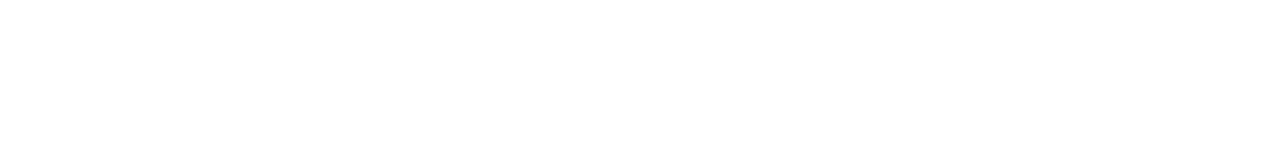
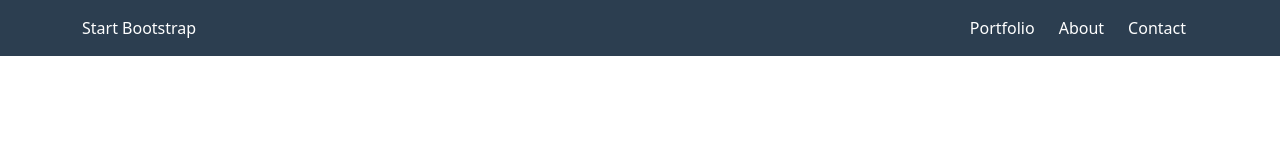
Before and after one commit to rennavittorio/html-css-bootstrap-freelancer, a plain HTML site: page index.html in a window 1280 px wide. Drawn offline with nearby package versions, Linux system fonts and the light colour scheme.

Commit message:
ADD header added + responsive

```diff
--- a/css/style.css
+++ b/css/style.css
@@ -0,0 +1,64 @@
+/* // X-Small devices (portrait phones, less than 576px)
+// No media query for `xs` since this is the default in Bootstrap */
+
+:root {
+    --greyblue: #2C3E50;
+    --bluegreen: #1ABC9C;
+    --lightgreyblue: #3A546D;
+    --white: white;
+}
+
+/* reset rules and debug */
+ul, ol, li, menu {
+    list-style: none;
+}
+
+a {
+    text-decoration: none;
+    color: currentColor;
+}
+
+.debug .container,
+.debug .row,
+.debug .col {
+    border: 2px dashed black;
+    padding: 10px;
+}
+/* end */
+
+/* general rules */
+* {
+    color: var(--white);
+}
+
+/* header rules */
+.header {
+    background-color: var(--greyblue);
+}
+
+
+/* reponsive */
+/* // Small devices (landscape phones, 576px and up) */
+@media (min-width: 576px) {
+
+}
+
+/* // Medium devices (tablets, 768px and up) */
+@media (min-width: 768px) {
+
+}
+
+/* // Large devices (desktops, 992px and up) */
+@media (min-width: 992px) {
+
+}
+
+/* // X-Large devices (large desktops, 1200px and up) */
+@media (min-width: 1200px) {
+
+}
+
+/* // XX-Large devices (larger desktops, 1400px and up) */
+@media (min-width: 1400px) {
+
+}
--- a/index.html
+++ b/index.html
@@ -5,10 +5,61 @@
     <meta http-equiv="X-UA-Compatible" content="IE=edge">
     <meta name="viewport" content="width=device-width, initial-scale=1.0">
     <link href="https://cdn.jsdelivr.net/npm/bootstrap@5.3.0-alpha1/dist/css/bootstrap.min.css" rel="stylesheet" integrity="sha384-GLhlTQ8iRABdZLl6O3oVMWSktQOp6b7In1Zl3/Jr59b6EGGoI1aFkw7cmDA6j6gD" crossorigin="anonymous">
+    <script src="https://kit.fontawesome.com/dafebc6938.js" crossorigin="anonymous"></script>
     <link rel="stylesheet" href="./css/style.css">
     <title>Freelancer</title>
 </head>
-<body>
+<body class="debug-">
+
+    <header class="header">
+        <section class="section py-3">
+            <div class="container">
+                <div class="row align-items-center">
+                    <div class="col">
+                        <div class="logo">
+                            Start Bootstrap
+                        </div>
+                    </div>
+                    <div class="col">
+                        <ul class="nav__menu row m-0 p-0 justify-content-end align-items-center">
+                            <li class="nav__item col-auto text-end d-none d-md-block">
+                                <a href="#">
+                                    Portfolio
+                                </a>
+                            </li>
+                            <li class="nav__item col-auto text-end d-none d-md-block">
+                                <a href="#">
+                                    About
+                                </a>
+                            </li>
+                            <li class="nav__item col-auto text-end d-none d-md-block">
+                                <a href="#">
+                                    Contact
+                                </a>
+                            </li>
+                            <li class="nav__button col-auto text-end d-md-none">
+                                <a href="#">
+                                    <i class="fa-solid fa-bars"></i>
+                                </a>
+                            </li>
+                        </ul>
+                    </div>
+                </div>
+            </div>
+        </section>
+
+    </header>
+
+    <main class="main">
+
+
+    </main>
+
+    <footer class="footer">
+
+
+    </footer>
+
 
 </body>
 </html>
```
